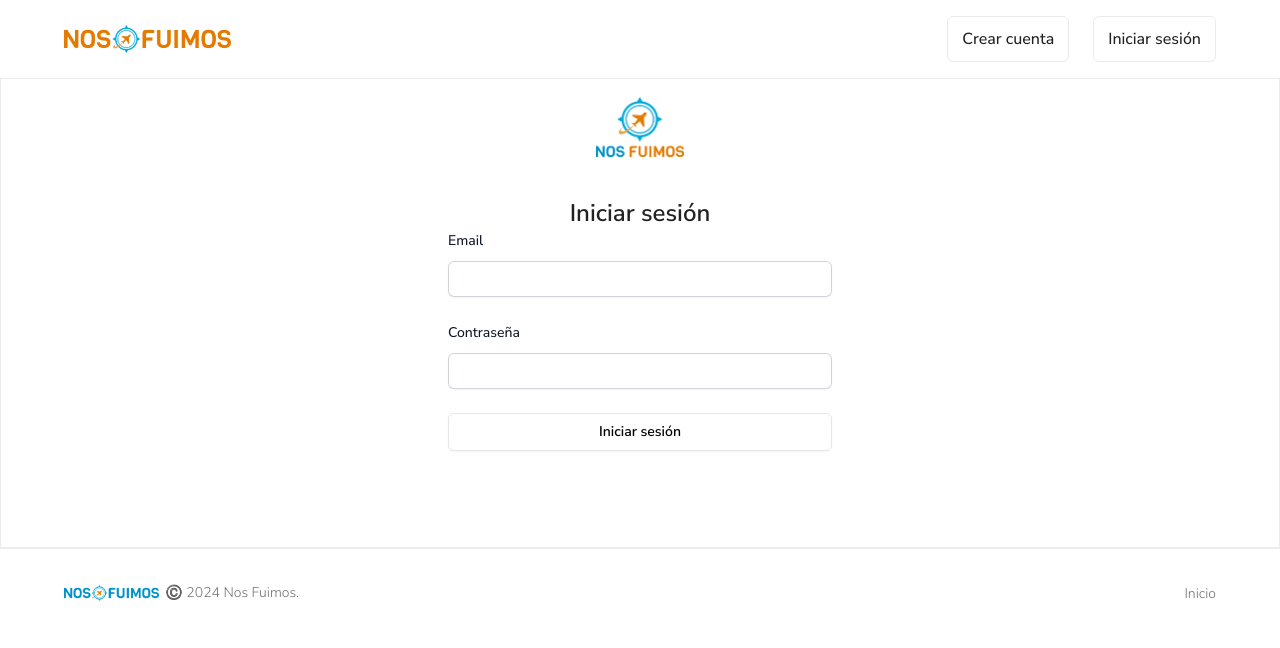
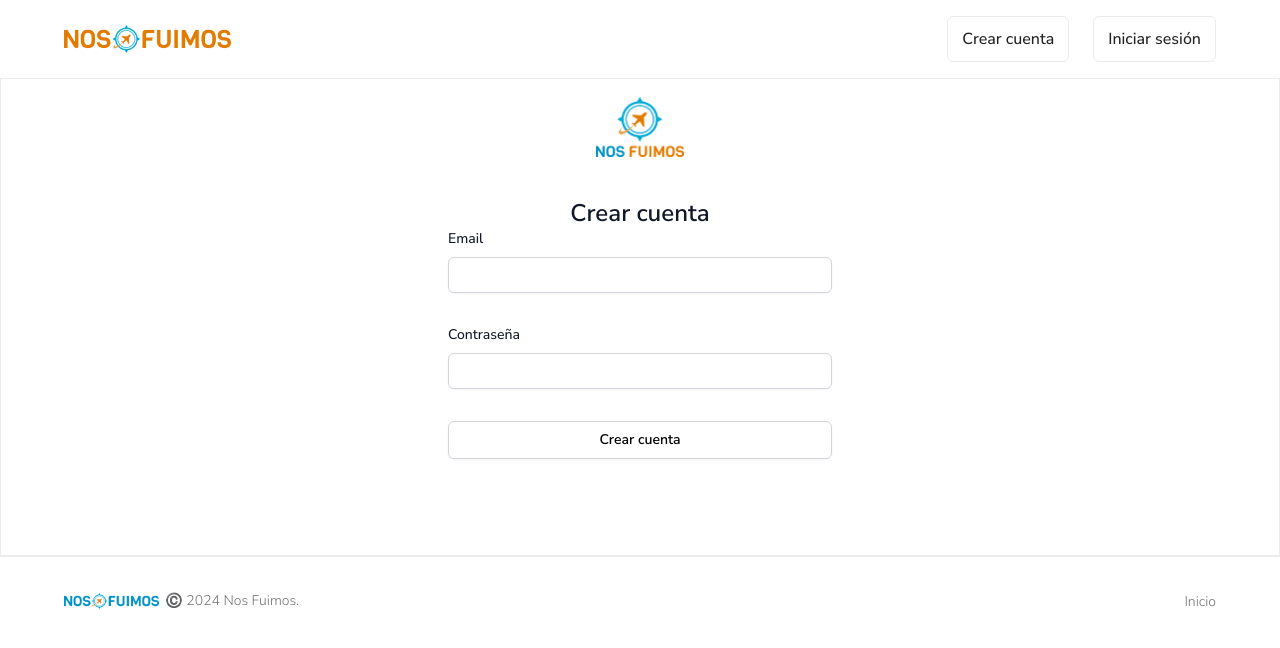
Before and after one commit to rosaSchutz/proyectoIntegradorFrontend, a React (Vite) app: page /register in a window 1280 px wide. Shown: the top 648 px of the page. Built offline with nearby package versions, Linux system fonts and the light colour scheme.

Commit message:
change css login and register

```diff
--- a/src/Routes/Login.jsx
+++ b/src/Routes/Login.jsx
@@ -8,26 +8,26 @@ const Login = () => {
                 <img className={styles.login_img} src="/assets/logo.png" alt="" />
                 <h2 className={styles.login_subtitle}>Iniciar sesión</h2>
             </div>
-            <div class="sm:mx-auto sm:w-full sm:max-w-sm">
-                <form class="space-y-6" action="#" method="POST">
+            <div className={styles.containerForm}>
+                <form className={styles.input_form} action="#" method="POST">
                     <div>
-                        <label for="email" class="block text-sm font-medium leading-6 text-gray-900">Email</label>
-                        <div class="mt-2">
-                            <input id="email" name="email" type="email" autocomplete="email" required class="block w-full rounded-md border-0 py-1.5 text-gray-900 shadow-sm ring-1 ring-inset ring-gray-300 placeholder:text-gray-400 focus:ring-2 focus:ring-inset focus:ring-indigo-600 sm:text-sm sm:leading-6" />
+                        <label for="email" className={styles.input_label}>Email</label>
+                        <div className={styles.div}>
+                            <input id="email" name="email" type="email" autocomplete="email" required className={styles.input} />
                         </div>
                     </div>
 
                     <div>
-                        <div class="flex items-center justify-between">
-                            <label for="password" class="block text-sm font-medium leading-6 text-gray-900">Contraseña</label>
+                        <div className={styles.div_password}>
+                            <label for="password" className={styles.input_label}>Contraseña</label>
                         </div>
-                        <div class="mt-2">
-                            <input id="password" name="password" type="password" autocomplete="current-password" required class="block w-full rounded-md border-0 py-1.5 text-gray-900 shadow-sm ring-1 ring-inset ring-gray-300 placeholder:text-gray-400 focus:ring-2 focus:ring-inset focus:ring-indigo-600 sm:text-sm sm:leading-6" />
+                        <div className={styles.div}>
+                            <input id="password" name="password" type="password" autocomplete="current-password" required className={styles.input} />
                         </div>
                     </div>
 
                     <div>
-                        <button type="submit" class="flex w-full justify-center rounded-md px-3 py-1.5 text-sm font-semibold leading-6 shadow-sm border">Iniciar sesión</button>
+                        <button type="submit" className={styles.button} >Iniciar sesión</button>
                     </div>
                 </form>
             </div>
--- a/src/Routes/Register.jsx
+++ b/src/Routes/Register.jsx
@@ -6,28 +6,28 @@ const Register = () => {
         <article className={styles.container_login}>
             <div className={styles.login_title}>
                 <img className={styles.login_img} src="/assets/logo.png" alt="" />
-                <h2 className={styles.login_subtitle}>Iniciar sesión</h2>
+                <h2 className={styles.login_subtitle}>Crear cuenta</h2>
             </div>
-            <div class="sm:mx-auto sm:w-full sm:max-w-sm">
-                <form class="space-y-6" action="#" method="POST">
+            <div className={styles.containerForm}>
+                <form className={styles.input_form} action="#" method="POST">
                     <div>
-                        <label for="email" class="block text-sm font-medium leading-6 text-gray-900">Email</label>
-                        <div class="mt-2">
-                            <input id="email" name="email" type="email" autocomplete="email" required class="block w-full rounded-md border-0 py-1.5 text-gray-900 shadow-sm ring-1 ring-inset ring-gray-300 placeholder:text-gray-400 focus:ring-2 focus:ring-inset focus:ring-indigo-600 sm:text-sm sm:leading-6" />
+                        <label for="email" className={styles.input_label}>Email</label>
+                        <div className={styles.div}>
+                            <input id="email" name="email" type="email" autocomplete="email" required className={styles.input} />
                         </div>
                     </div>
 
                     <div>
-                        <div class="flex items-center justify-between">
-                            <label for="password" class="block text-sm font-medium leading-6 text-gray-900">Contraseña</label>
+                        <div className={styles.div_password}>
+                            <label for="password" className={styles.input_label}>Contraseña</label>
                         </div>
-                        <div class="mt-2">
-                            <input id="password" name="password" type="password" autocomplete="current-password" required class="block w-full rounded-md border-0 py-1.5 text-gray-900 shadow-sm ring-1 ring-inset ring-gray-300 placeholder:text-gray-400 focus:ring-2 focus:ring-inset focus:ring-indigo-600 sm:text-sm sm:leading-6" />
+                        <div className={styles.div}>
+                            <input id="password" name="password" type="password" autocomplete="current-password" required className={styles.input} />
                         </div>
                     </div>
 
                     <div>
-                        <button type="submit" class="flex w-full justify-center rounded-md px-3 py-1.5 text-sm font-semibold leading-6 shadow-sm border">Iniciar sesión</button>
+                        <button type="submit" className={styles.button} >Crear cuenta</button>
                     </div>
                 </form>
             </div>
--- a/src/index.css
+++ b/src/index.css
@@ -27,6 +27,7 @@
   --font-weight-light: 300;
   --font-weight-medium: 500;
   --font-weight-semibold: 600;
+  --font-weight-bold: 700;
 
   /*Styles buttons*/
   --button-primary-background: #ffffff;
--- a/src/styles/login.module.css
+++ b/src/styles/login.module.css
@@ -3,13 +3,9 @@
     flex-direction: column;
     justify-content: center;
     height: 100%;
-    padding-top: 96px;
-    padding-bottom: 96px;
-    padding-left: 24px;
-    padding-right: 24px;
+    padding: 96px 24px;
     border: 1px solid var(--border-color-gray);
 }
-
 
 @media (min-width: 1024px) {
     .logo {
@@ -40,5 +36,67 @@
     line-height: 32px;
     font-weight: var(--font-weight-semibold);
     margin-top: 40px;
-    color: var(--text-color-black);
+    color: rgb(17 24 39);
 }
+
+@media (min-width: 640px) {
+    .containerForm {
+        margin-left: auto;
+        margin-right: auto;
+        width: 100%;
+        max-width: 24rem; /* 384px */
+    }
+}
+
+.input_form {
+    display: flex;
+    flex-direction: column;
+    gap: 2rem;
+}
+
+.input_label {
+    display: block;
+    font-size: var(--font-size-sm);
+    line-height: var(--line-height-sm);
+    font-weight: var(--font-weight-medium);
+    color: rgb(17 24 39);
+}
+
+.div {
+    margin-top: 0.5rem; /* 8px */
+}
+
+.div_password {
+    display: flex;
+    align-items: center;
+    justify-content: space-between;
+}
+
+.input {
+    display: block;
+    width: 100%;
+    border-radius: 0.375rem; /* 6px */
+    border: 1px solid #D2D5DC;
+    padding: 7px;
+    color: rgb(17 24 39);
+    box-shadow: 0 1px 2px 0 rgb(0 0 0 / 0.05);
+    font-size: var(--font-size-sm);
+    line-height: var(--line-height-sm);
+}
+
+.input::placeholder{
+    color: rgb(156 163 175);
+}
+
+.button {
+    display: flex;
+    width: 100%;
+    justify-content: center;
+    border-radius: 0.375rem; /* 6px */
+    font-size: var(--font-size-sm);
+    line-height: var(--line-height-sm);
+    font-weight: var(--font-weight-semibold);
+    box-shadow: 0 1px 2px 0 rgb(0 0 0 / 0.05);
+    border: 1px solid #D2D5DC;
+    padding: 8px 12px;
+}
```
